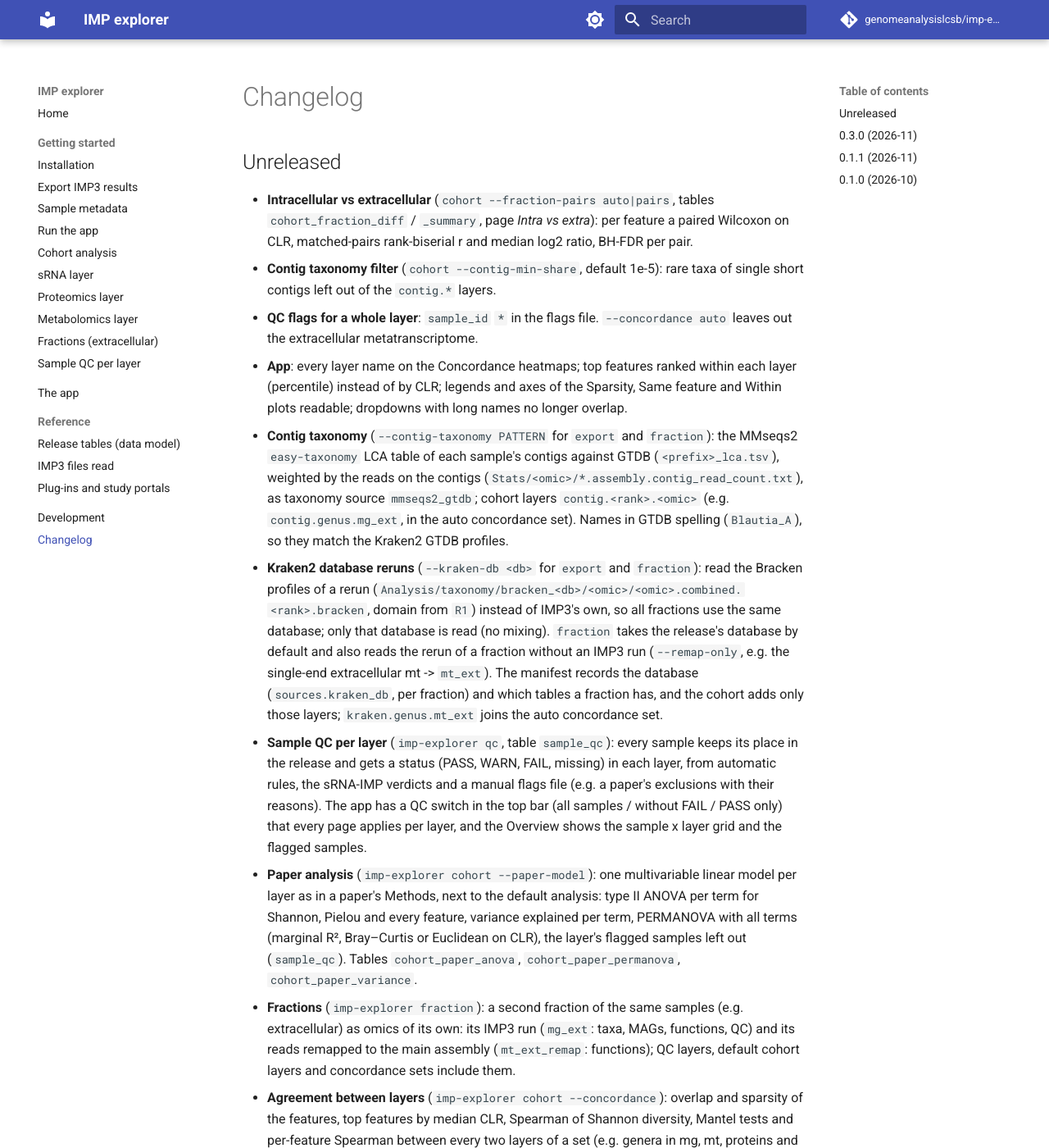
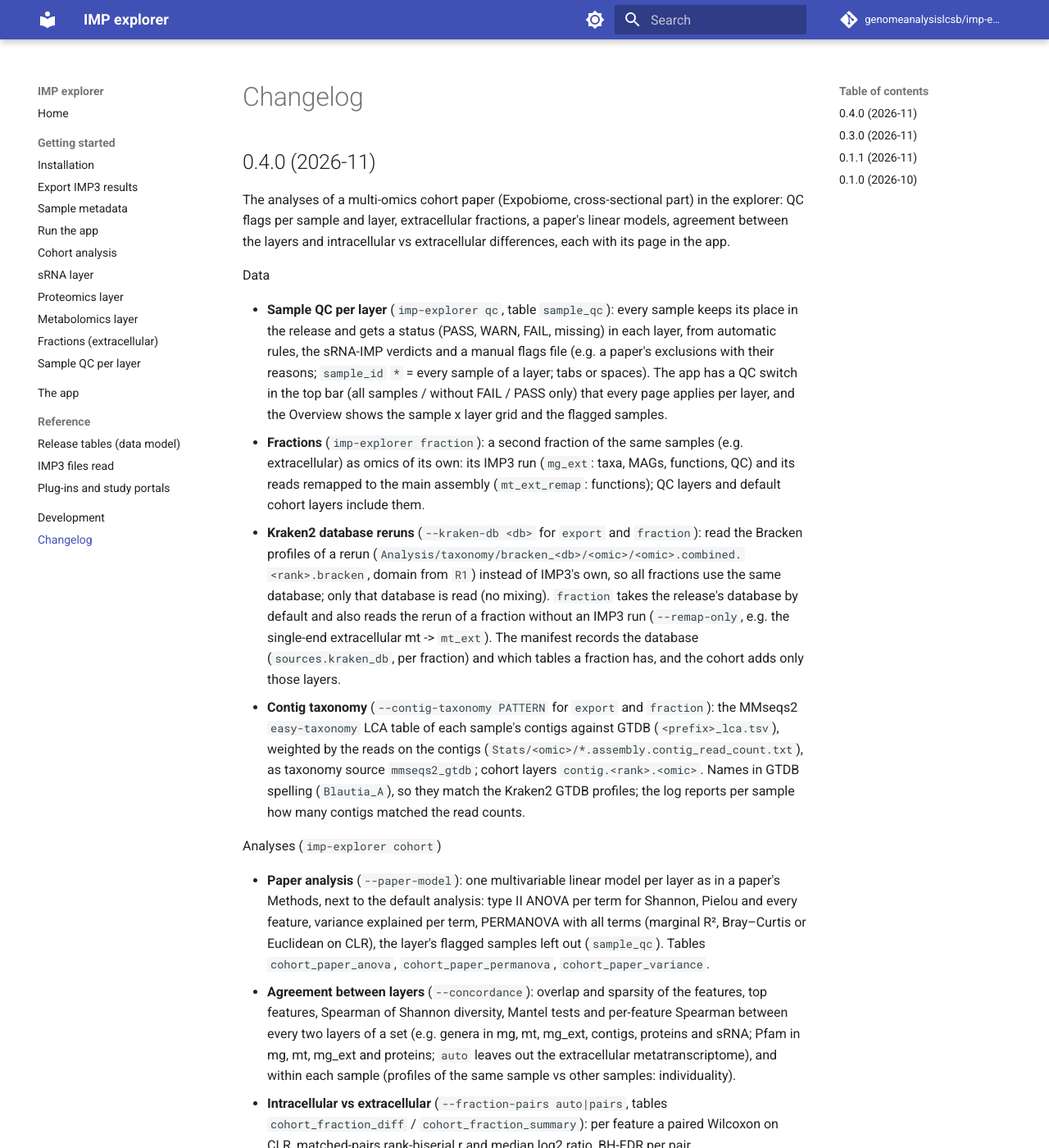
Before and after one commit to genomeanalysislcsb/imp-explorer, an MkDocs documentation site: the page built from docs/changelog.md, in a window 1280 px wide and 1400 px high. Shown: the whole window at 82% size. Built offline with MkDocs 1.6.1 and Material for MkDocs 9.7.7, drawn with Linux system fonts in a browser that asks for light colours; comment, search, counter and statistics services are not loaded; some of the changed text lies outside the part shown.

Commit message:
imp-explorer 0.4.0: version, CHANGELOG (docs page)
Co-Authored-By: Claude Opus 5.5 <noreply@anthropic.com>
Claude-Session: https://claude.ai/code/session_01PryMVSXXtZox75xdUKa2x6

```diff
--- a/docs/changelog.md
+++ b/docs/changelog.md
@@ -1,46 +1,57 @@
 # Changelog
 
-## Unreleased
+## 0.4.0 (2026-11)
 
-- **Intracellular vs extracellular** (`cohort --fraction-pairs auto|pairs`, tables `cohort_fraction_diff` /
-  `_summary`, page *Intra vs extra*): per feature a paired Wilcoxon on CLR, matched-pairs rank-biserial r and median
-  log2 ratio, BH-FDR per pair.
-- **Contig taxonomy filter** (`cohort --contig-min-share`, default 1e-5): rare taxa of single short contigs left out
-  of the `contig.*` layers.
-- **QC flags for a whole layer**: `sample_id` `*` in the flags file. `--concordance auto` leaves out the
-  extracellular metatranscriptome.
-- **App**: every layer name on the Concordance heatmaps; top features ranked within each layer (percentile)
-  instead of by CLR; legends and axes of the Sparsity, Same feature and Within plots readable; dropdowns with long
-  names no longer overlap.
-- **Contig taxonomy** (`--contig-taxonomy PATTERN` for `export` and `fraction`): the MMseqs2 `easy-taxonomy` LCA
-  table of each sample's contigs against GTDB (`<prefix>_lca.tsv`), weighted by the reads on the contigs
-  (`Stats/<omic>/*.assembly.contig_read_count.txt`), as taxonomy source `mmseqs2_gtdb`; cohort layers
-  `contig.<rank>.<omic>` (e.g. `contig.genus.mg_ext`, in the auto concordance set). Names in GTDB spelling
-  (`Blautia_A`), so they match the Kraken2 GTDB profiles.
+The analyses of a multi-omics cohort paper (Expobiome, cross-sectional part) in the explorer: QC flags per sample and
+layer, extracellular fractions, a paper's linear models, agreement between the layers and intracellular vs
+extracellular differences, each with its page in the app.
+
+Data
+
+- **Sample QC per layer** (`imp-explorer qc`, table `sample_qc`): every sample keeps its place in the release and
+  gets a status (PASS, WARN, FAIL, missing) in each layer, from automatic rules, the sRNA-IMP verdicts and a manual
+  flags file (e.g. a paper's exclusions with their reasons; `sample_id` `*` = every sample of a layer; tabs or
+  spaces). The app has a QC switch in the top bar (all samples / without FAIL / PASS only) that every page applies
+  per layer, and the Overview shows the sample x layer grid and the flagged samples.
+- **Fractions** (`imp-explorer fraction`): a second fraction of the same samples (e.g. extracellular) as omics of its
+  own: its IMP3 run (`mg_ext`: taxa, MAGs, functions, QC) and its reads remapped to the main assembly
+  (`mt_ext_remap`: functions); QC layers and default cohort layers include them.
 - **Kraken2 database reruns** (`--kraken-db <db>` for `export` and `fraction`): read the Bracken profiles of a rerun
   (`Analysis/taxonomy/bracken_<db>/<omic>/<omic>.combined.<rank>.bracken`, domain from `R1`) instead of IMP3's own,
   so all fractions use the same database; only that database is read (no mixing). `fraction` takes the release's
   database by default and also reads the rerun of a fraction without an IMP3 run (`--remap-only`, e.g. the single-end
   extracellular mt -> `mt_ext`). The manifest records the database (`sources.kraken_db`, per fraction) and which
-  tables a fraction has, and the cohort adds only those layers; `kraken.genus.mt_ext` joins the auto concordance set.
-- **Sample QC per layer** (`imp-explorer qc`, table `sample_qc`): every sample keeps its place in the release and
-  gets a status (PASS, WARN, FAIL, missing) in each layer, from automatic rules, the sRNA-IMP verdicts and a manual
-  flags file (e.g. a paper's exclusions with their reasons). The app has a QC switch in the top bar (all samples /
-  without FAIL / PASS only) that every page applies per layer, and the Overview shows the sample x layer grid and
-  the flagged samples.
-- **Paper analysis** (`imp-explorer cohort --paper-model`): one multivariable linear model per layer as in a paper's
-  Methods, next to the default analysis: type II ANOVA per term for Shannon, Pielou and every feature, variance
-  explained per term, PERMANOVA with all terms (marginal R², Bray–Curtis or Euclidean on CLR), the layer's flagged
-  samples left out (`sample_qc`). Tables `cohort_paper_anova`, `cohort_paper_permanova`, `cohort_paper_variance`.
-- **Fractions** (`imp-explorer fraction`): a second fraction of the same samples (e.g. extracellular) as omics of its
-  own: its IMP3 run (`mg_ext`: taxa, MAGs, functions, QC) and its reads remapped to the main assembly
-  (`mt_ext_remap`: functions); QC layers, default cohort layers and concordance sets include them.
-- **Agreement between layers** (`imp-explorer cohort --concordance`): overlap and sparsity of the features, top
-  features by median CLR, Spearman of Shannon diversity, Mantel tests and per-feature Spearman between every two
-  layers of a set (e.g. genera in mg, mt, proteins and sRNA; Pfam in mg, mt and proteins), and within each sample
-  (profiles of the same sample vs other samples: individuality); Concordance page.
-- **Variance page** (app): variance explained per layer and term (beta diversity, Shannon, features), terms ranked
-  across layers, unexplained variance per layer, significant features per term.
+  tables a fraction has, and the cohort adds only those layers.
+- **Contig taxonomy** (`--contig-taxonomy PATTERN` for `export` and `fraction`): the MMseqs2 `easy-taxonomy` LCA
+  table of each sample's contigs against GTDB (`<prefix>_lca.tsv`), weighted by the reads on the contigs
+  (`Stats/<omic>/*.assembly.contig_read_count.txt`), as taxonomy source `mmseqs2_gtdb`; cohort layers
+  `contig.<rank>.<omic>`. Names in GTDB spelling (`Blautia_A`), so they match the Kraken2 GTDB profiles; the log
+  reports per sample how many contigs matched the read counts.
+
+Analyses (`imp-explorer cohort`)
+
+- **Paper analysis** (`--paper-model`): one multivariable linear model per layer as in a paper's Methods, next to
+  the default analysis: type II ANOVA per term for Shannon, Pielou and every feature, variance explained per term,
+  PERMANOVA with all terms (marginal R², Bray–Curtis or Euclidean on CLR), the layer's flagged samples left out
+  (`sample_qc`). Tables `cohort_paper_anova`, `cohort_paper_permanova`, `cohort_paper_variance`.
+- **Agreement between layers** (`--concordance`): overlap and sparsity of the features, top features, Spearman of
+  Shannon diversity, Mantel tests and per-feature Spearman between every two layers of a set (e.g. genera in mg, mt,
+  mg_ext, contigs, proteins and sRNA; Pfam in mg, mt, mg_ext and proteins; `auto` leaves out the extracellular
+  metatranscriptome), and within each sample (profiles of the same sample vs other samples: individuality).
+- **Intracellular vs extracellular** (`--fraction-pairs auto|pairs`, tables `cohort_fraction_diff` /
+  `cohort_fraction_summary`): per feature a paired Wilcoxon on CLR, matched-pairs rank-biserial r and median log2
+  ratio, BH-FDR per pair.
+- **Contig taxonomy filter** (`--contig-min-share`, default 1e-5): rare taxa of single short contigs left out of the
+  `contig.*` layers.
+
+App
+
+- **Variance page**: variance explained per layer and term (beta diversity, Shannon, features), terms ranked across
+  layers, unexplained variance per layer, significant features per term.
+- **Concordance page**: UpSet of the layers, top features (percentile within each layer), sparsity, Shannon and
+  Mantel heatmaps, same feature in two layers, within each sample, features of one pair.
+- **Intra vs extra page**: features enriched per fraction, volcano, strongest differences, table.
+- Dropdowns with long names no longer overlap.
 
 ## 0.3.0 (2026-11)
 
--- a/impexplorer/__init__.py
+++ b/impexplorer/__init__.py
@@ -1,2 +1,2 @@
 """IMP explorer: interactive exploration of IMP3 (and optional sRNA-IMP) results."""
-__version__ = "0.3.0"
+__version__ = "0.4.0"
--- a/pyproject.toml
+++ b/pyproject.toml
@@ -4,7 +4,7 @@ build-backend = "setuptools.build_meta"
 
 [project]
 name = "imp-explorer"
-version = "0.3.0"
+version = "0.4.0"
 description = "Interactive exploration of IMP3 (and optional sRNA-IMP) results"
 requires-python = ">=3.9"
 dependencies = ["pandas>=1.5", "numpy"]
```
Also changed, not shown: CHANGELOG.md (+46 -35 lines).
